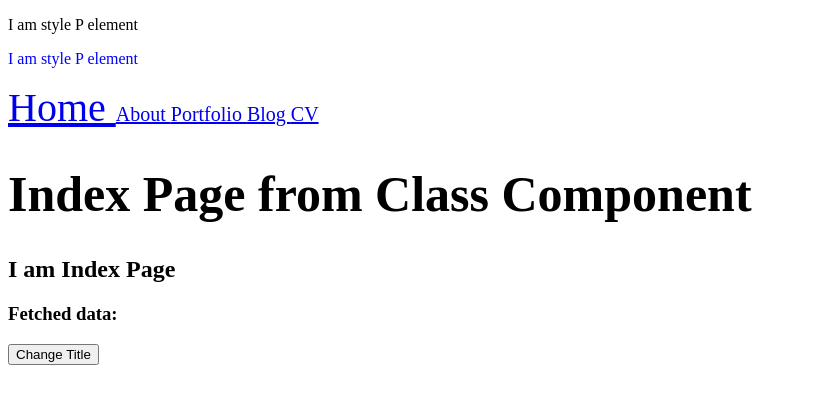
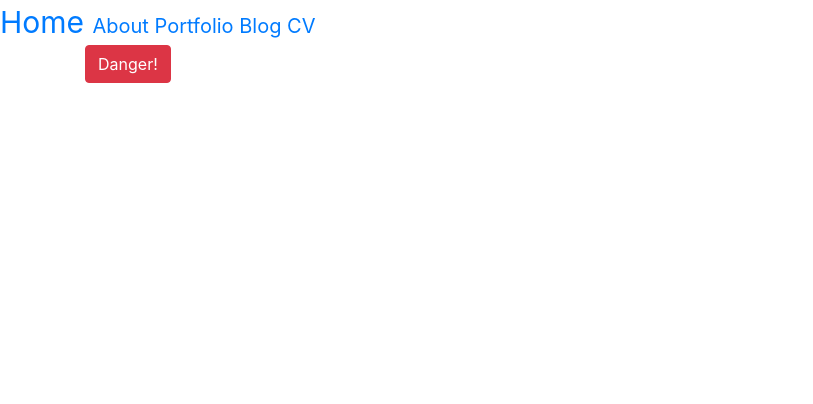
Before and after one commit to herrera-ignacio/portfolioWeb, a Next.js app: page / in a window 1280 px wide. Shown: the top 404 px of the page, without its empty margins (0-813 px from the left). Built offline with nearby package versions, Linux system fonts and the light colour scheme; no server answers.

Commit message:
Bootstrap integration

```diff
--- a/components/shared/Header.js
+++ b/components/shared/Header.js
@@ -5,15 +5,10 @@ import '../../styles/main.scss';
 
 class Header extends React.Component {
 	render() {
-		const { title } = this.props;
 		return (
 			<React.Fragment>
-				<p> { title } </p>
-				<p className='customClass'>I am style P element</p>
-				<p className='customClassFromFile'>I am style P element</p>
-
 				<Link href="/">
-					<a style={{'fontSize': '40px'}}> Home </a>
+					<a style={{'fontSize': '30px'}}> Home </a>
 				</Link>
 
 				<Link href="/about">
--- a/next.config.js
+++ b/next.config.js
@@ -1,3 +1,4 @@
 const withSass = require('@zeit/next-sass');
+const withCSS = require('@zeit/next-css');
 
-module.exports = withSass();
+module.exports = withCSS(withSass());
--- a/package.json
+++ b/package.json
@@ -19,13 +19,16 @@
   },
   "homepage": "https://github.com/herrera-ignacio/portfolioWeb#readme",
   "dependencies": {
+    "@zeit/next-css": "^1.0.1",
     "@zeit/next-sass": "^1.0.1",
     "axios": "^0.19.2",
+    "bootstrap": "^4.4.1",
     "express": "^4.17.1",
     "next": "^9.2.1",
     "next-routes": "^1.4.2",
     "node-sass": "^4.13.1",
     "react": "^16.12.0",
-    "react-dom": "^16.12.0"
+    "react-dom": "^16.12.0",
+    "reactstrap": "^8.4.1"
   }
 }
--- a/pages/index.js
+++ b/pages/index.js
@@ -1,60 +1,22 @@
 import React from 'react';
 import BaseLayout from '../components/layouts/BaseLayout';
-import axios from 'axios';
+import { Button, Container } from 'reactstrap';
 
 import SuperComponent from '../components/SuperComponent';
 
+import 'bootstrap/dist/css/bootstrap.min.css';
+
 class Index extends SuperComponent {
-
-	static async getInitialProps() {
-		let userData = {};
-
-		try {
-			const response = await axios.get('https://jsonplaceholder.typicode.com/todos/1');
-			userData = response.data;
-		} catch (err) {
-			console.error(err);
-		}
-
-		return {
-			userData
-		}
+	constructor(props) {
+		super(props);
 	}
 
-	constructor(props) {
-		super(props);
-
-		this.state = {
-			title: 'I am Index Page'
-		}
-	}
-
-	componentDidMount() {
-		console.log('componentDidMount');
-	}
-
-	componentDidUpdate() {
-		console.log('componentDidUpdate');
-	}
-
-	componentWillUnmount() {
-		console.log('componentWillUnmount');
-	}
-
-	updateTitle = () => {
-		this.setState({ title: 'Updated Index Page'});
-	};
-
 	render() {
-		const { title } = this.state;
-		const { userData } = this.props;
-
 		return (
 			<BaseLayout>
-				<h1 className='fromPage'>Index Page from Class Component</h1>
-				<h2> { title } </h2>
-				<h3> Fetched data: { userData.title } </h3>
-				<button onClick={this.updateTitle}> Change Title </button>
+				<Container>
+					<Button color="danger">Danger!</Button>
+				</Container>
 			</BaseLayout>
 		)
 	}
```
Also changed, not shown: 1 other file (tests, documents, lock files or other folders).
